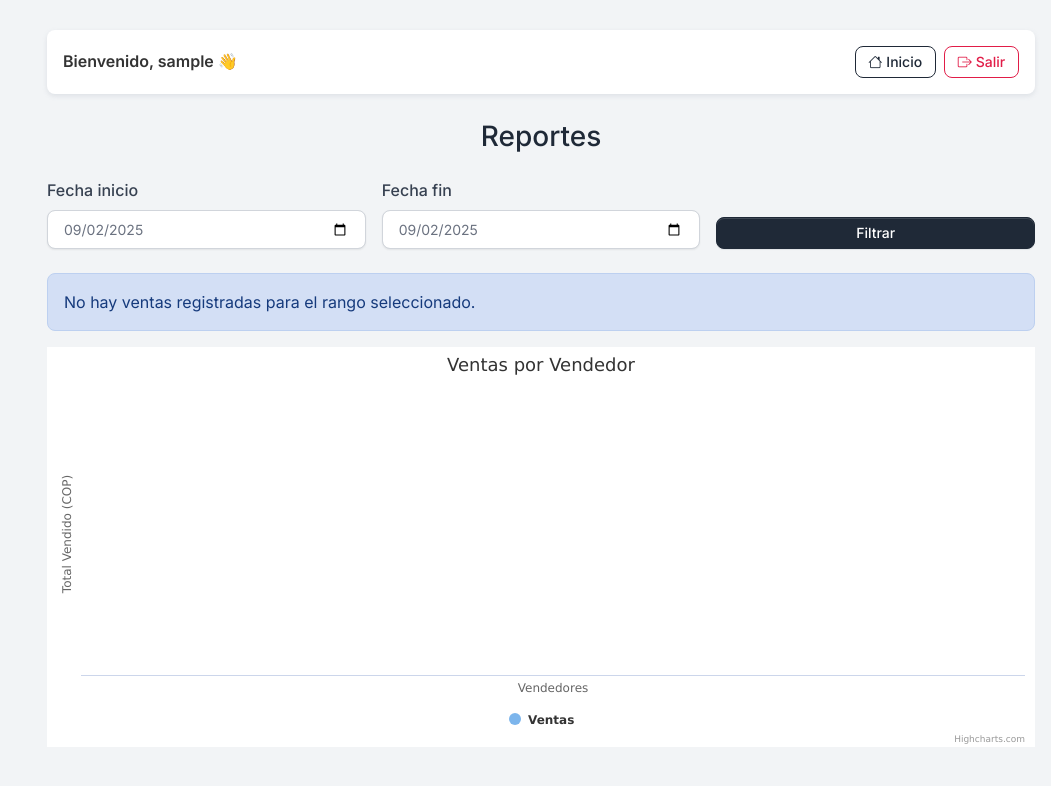
After one commit to daniel0227/ventas, a Django app: page /reportes/ in a window 1280 px wide. The commit adds this page. Shown: the top 786 px of the page, without its empty margins (229-1280 px from the left). Run offline with Django 5.2, Linux system fonts and the light colour scheme; a user stored in the database is signed in; tables that the repository leaves empty hold one stand-in row (values such as "Sample post"); some libraries are stand-ins or nearby versions.

Commit message:
Adicion reporte gerencial

```diff
--- a/chance/urls.py
+++ b/chance/urls.py
@@ -1,8 +1,7 @@
-
 from django.contrib import admin
 from django.urls import path
 from core import views
-from core.views import CustomLoginView, importar_resultados_api, prueba_post, importar_resultados_via_get
+from core.views import CustomLoginView, importar_resultados_api, reportes
 
 from django.contrib.auth.views import LogoutView
 from django.conf import settings
@@ -18,12 +17,12 @@ urlpatterns = [
     path('registro-resultados/', views.registro_resultados, name='registro_resultados'),
     path('resultados/', views.resultados, name='resultados'),
     path('reporte-descargas/', views.reporte_descargas, name='reporte_descargas'),
+    path('reportes/', views.reportes, name='reportes'),
     path('admin/', admin.site.urls),
     path('login/', CustomLoginView.as_view(), name='login'),
     path('logout/', LogoutView.as_view(), name='logout'),
     path('login-required/', views.login_required_view, name='login_required'),
     path("api/importar_resultados/", views.importar_resultados_api, name="importar_resultados_api"),
-    path("api/importar_resultados_via_get/", importar_resultados_via_get, name="importar_resultados_via_get"),
 
 ]
 
--- a/core/templates/core/base.html
+++ b/core/templates/core/base.html
@@ -103,9 +103,6 @@
     <!-- Datepicker -->
     <script src="{% static 'core/vendor/vanillajs-datepicker/dist/js/datepicker.min.js' %}"></script>
 
-    <!-- Sweet Alerts 2 -->
-    <script src=".{% static 'core/vendor/sweetalert2/dist/sweetalert2.all.min.js' %}"></script>
-
     <!-- Moment JS -->
     <script src="https://cdnjs.cloudflare.com/ajax/libs/moment.js/2.27.0/moment.min.js"></script>
 
--- /dev/null
+++ b/core/templates/core/reportes.html
@@ -0,0 +1,56 @@
+<!-- core/templates/core/reportes.html -->
+{% extends 'core/base.html' %}
+{% load static %}
+
+{% block content %}
+<h3 class="text-center mb-4">Reportes</h3>
+
+<form method="get" class="row g-3 mb-4">
+  <div class="col-md-4">
+    <label for="start_date" class="form-label">Fecha inicio</label>
+    <input type="date" class="form-control" name="start_date" ... value="{{ start_date }}">
+  </div>
+  <div class="col-md-4">
+    <label for="end_date" class="form-label">Fecha fin</label>
+    <input type="date" class="form-control" name="end_date" ... value="{{ end_date }}">
+  </div>
+  <div class="col-md-4 d-flex align-items-end">
+    <button type="submit" class="btn btn-primary w-100">Filtrar</button>
+  </div>
+</form>
+
+{% if not data %}
+  <div class="alert alert-info">No hay ventas registradas para el rango seleccionado.</div>
+{% endif %}
+
+<div id="ventasChart" style="height: 400px;"></div>
+
+<script src="https://code.highcharts.com/highcharts.js"></script>
+<script>
+  document.addEventListener('DOMContentLoaded', function () {
+    Highcharts.chart('ventasChart', {
+      chart: {
+        type: 'column'
+      },
+      title: {
+        text: 'Ventas por Vendedor'
+      },
+      xAxis: {
+        categories: {{ labels|safe }},
+        title: { text: 'Vendedores' }
+      },
+      yAxis: {
+        min: 0,
+        title: { text: 'Total Vendido (COP)' }
+      },
+      tooltip: {
+        valuePrefix: '$ '
+      },
+      series: [{
+        name: 'Ventas',
+        data: {{ data|safe }}
+      }]
+    });
+  });
+</script>
+{% endblock %}
--- a/core/views.py
+++ b/core/views.py
@@ -1,13 +1,15 @@
 from django.shortcuts import render, HttpResponse, redirect, get_object_or_404
 from django.contrib.auth.decorators import login_required, user_passes_test
 from django.utils import timezone
+from django.utils.dateparse import parse_date
 from django.http import Http404, JsonResponse
 from django.contrib.auth.views import LoginView
 from .models import Loteria, Dia, Venta, Resultado
 from django.db import transaction, IntegrityError
 from core.utils import importar_resultados  # ← añade esta línea
 from django.contrib import messages
-from django.db.models import Case, When, BooleanField, Sum, Count, F, Q
+from django.db.models import Case, When, BooleanField, Sum, Count, F, Q, ExpressionWrapper,IntegerField
+from collections import defaultdict
 from django.utils.timezone import localtime, now, make_aware
 from .forms import VentaForm
 from django.core.paginator import Paginator
@@ -16,6 +18,7 @@ from django.views.decorators.http import require_http_methods
 from django.views.decorators.csrf import csrf_exempt
 from django.contrib.auth import get_user_model
 from datetime import date, timedelta, datetime
+from django.db.models.functions import TruncDate
 import os
 
 # Vista Home
@@ -666,16 +669,6 @@ def importar_resultados_api(request):
     return JsonResponse({"resultado": resultado}, status=200)
 
 @csrf_exempt
-def prueba_post(request):
-    from django.utils.timezone import now
-    from django.http import JsonResponse
-
-    return JsonResponse({
-        "metodo_recibido": request.method,
-        "fecha": str(now())
-    })
-
-@csrf_exempt
 def importar_resultados_via_get(request):
     token_recibido = request.GET.get("token")
     token_esperado = os.getenv("IMPORT_TOKEN")
@@ -693,3 +686,59 @@ def importar_resultados_via_get(request):
 
     resultado = importar_resultados(fecha, user=user)
     return JsonResponse({"resultado": resultado})
+
+@user_passes_test(lambda u: u.is_staff)
+def reportes(request):
+    ventas_data = []
+    labels = []
+
+    # 1. Fechas
+    start_date = request.GET.get('start_date')
+    end_date = request.GET.get('end_date')
+
+    try:
+        if start_date and end_date:
+            start = parse_date(start_date)
+            end = parse_date(end_date)
+            if not start or not end:
+                raise ValueError("Fechas inválidas")
+        else:
+            raise ValueError("Faltan fechas")
+    except:
+        start = end = timezone.localdate()
+        start_date = end_date = str(start)
+
+    # 2. Traer ventas con total_venta anotado
+    ventas_qs = (
+        Venta.objects
+            .annotate(fecha=TruncDate('fecha_venta'))
+            .filter(fecha__range=(start, end))
+            .select_related('vendedor')
+            .prefetch_related('loterias')
+            .annotate(
+                count_loterias=Count('loterias'),
+                total_venta=ExpressionWrapper(
+                    F('monto') * F('count_loterias'),
+                    output_field=IntegerField()
+                )
+            )
+            .values('vendedor__username', 'total_venta')
+    )
+
+    # 3. Agrupar manualmente en Python
+    resumen_por_vendedor = defaultdict(int)
+    for venta in ventas_qs:
+        username = venta['vendedor__username']
+        resumen_por_vendedor[username] += venta['total_venta']
+
+    # 4. Preparar datos para la gráfica
+    labels = list(resumen_por_vendedor.keys())
+    ventas_data = list(resumen_por_vendedor.values())
+
+    context = {
+        'labels': labels,
+        'data': ventas_data,
+        'start_date': start_date,
+        'end_date': end_date,
+    }
+    return render(request, 'core/reportes.html', context)
```
Also changed, not shown: core/templates/core/home.html (+12 -0 lines).
